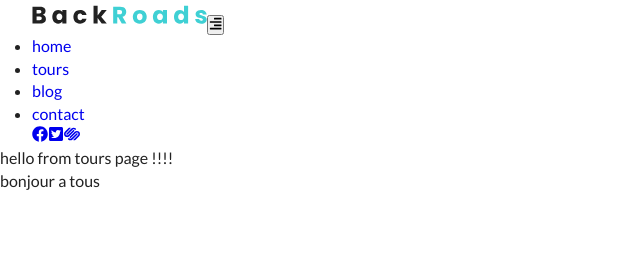
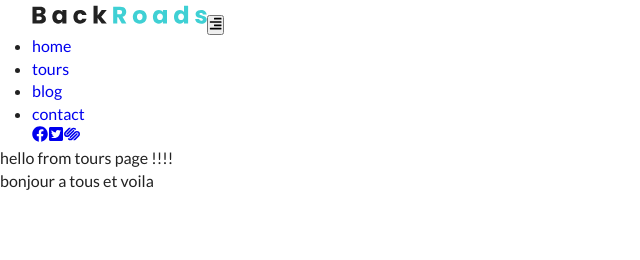
Before and after one commit to LudoLoopsLab/backroads, a Gatsby site: page /tours in a window 1280 px wide. Shown: the top 260 px of the page, 0-640 px from the left. Built offline with nearby package versions, Linux system fonts and the light colour scheme; Gatsby itself is replaced by a stand-in of ours.

Commit message:
test git

```diff
--- a/src/pages/tours.js
+++ b/src/pages/tours.js
@@ -6,7 +6,7 @@
     return (
       <Layout>
         hello from tours page !!!!
-        <div>bonjour a tous</div>
+        <div>bonjour a tous et voila</div>
       </Layout>
     )
   }
```
